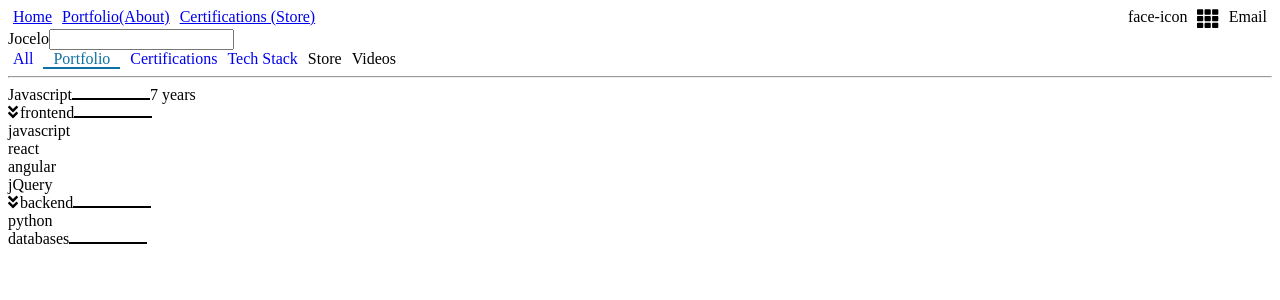
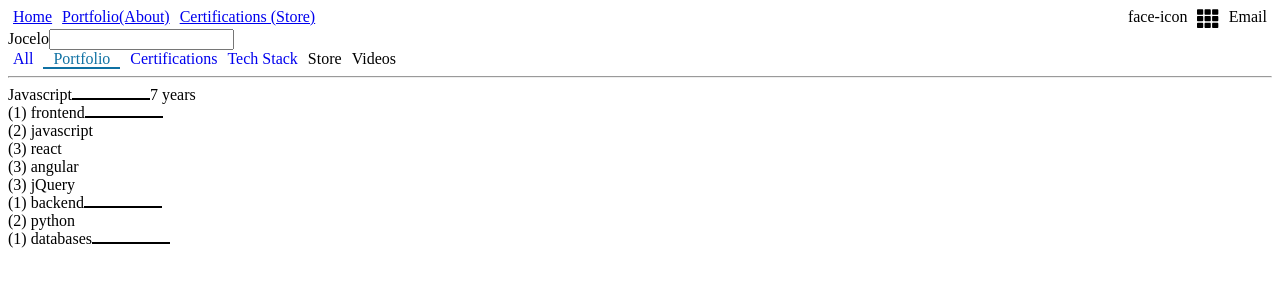
Before and after one commit to jocelo/jocelo.github.io, an Angular app: page /tech-stack in a window 1280 px wide. Shown: the top 300 px of the page. Built offline with nearby package versions, Linux system fonts and the light colour scheme.

Commit message:
new cert added

```diff
--- a/src/app/certifications/certifications.component.html
+++ b/src/app/certifications/certifications.component.html
@@ -1,15 +1,10 @@
 <div class="">
-  <div class="cert">
-    <p class="cert-desc">Introduction to Computer Science and Programming Using Python by <a href="https://www.edx.org/school/mitx" target="_blank">MITx</a> on <a href="https://www.edx.org" target="_blank">edX</a></p>
-    <a href="https://courses.edx.org/certificates/f78263947eda4c739575134763262c33">
-      <img src="https://res.cloudinary.com/mycollections/image/upload/v1551302762/certificates/computer_science_python_mitx.png" width="190px" height="150px">
+
+  <div class="cert" *ngFor="let cert of certs">
+    <p class="cert-desc">{{cert.desc}} by <a [href]="cert.siteLink" target="_blank">{{cert.site}}</a></p>
+    <a [href]="cert.certLink" target="_blank">
+      <img [src]="cert.certImage" width="190px" height="150px">
     </a>
   </div>
 
-  <div class="cert">
-    <p class="cert-desc">Programming Mobile Applications for Android Handheld Systems: Part 1 by University of Maryland, College Park on <a href="https://www.coursera.org" target="_blank">Coursera</a></p>
-    <a href="https://courses.edx.org/certificates/f78263947eda4c739575134763262c33">
-      <img src="https://res.cloudinary.com/mycollections/image/upload/v1551302937/certificates/android_cert_maryland.png" width="190px" height="150px">
-    </a>
-  </div>
 </div>
--- a/src/app/certifications/certifications.component.ts
+++ b/src/app/certifications/certifications.component.ts
@@ -6,8 +6,32 @@ import { Component, OnInit } from '@angular/core';
   styleUrls: ['./certifications.component.scss']
 })
 export class CertificationsComponent implements OnInit {
+  certs = [];
 
-  constructor() { }
+  constructor() {
+    this.certs = [{
+      obtainedDate: 'June 03, 2019',
+      desc: 'Interview Bootcamp: Algorithms + Data Structures',
+      siteLink: 'https://www.udemy.com/',
+      site: 'Udemy',
+      certLink: 'https://www.udemy.com/certificate/UC-ZQ6PP7JW/',
+      certImage: 'https://udemy-certificate.s3.amazonaws.com/image/UC-ZQ6PP7JW.jpg?l=null'
+    },{
+      obtainedDate: 'March 29, 2019',
+      desc: 'Introduction to Computer Science and Programming Using Python',
+      siteLink: 'https://www.edx.org/school/mitx',
+      site: 'MITx on edX',
+      certLink: 'https://courses.edx.org/certificates/f8fa717b2dad467aa27fd89bbef33f13',
+      certImage: 'https://res.cloudinary.com/mycollections/image/upload/v1551302762/certificates/computer_science_python_mitx.png'
+    },{
+      obtainedDate: 'March 12, 2015',
+      desc: 'Programming Mobile Applications for Android Handheld Systems: Part 1 by University of Maryland, College Park',
+      siteLink: 'https://www.coursera.org',
+      site: 'Coursera',
+      certLink: 'https://www.coursera.org/account/accomplishments/certificate/HMB4F9CDRM',
+      certImage: 'https://res.cloudinary.com/mycollections/image/upload/v1551302937/certificates/android_cert_maryland.png'
+    }];
+  }
 
   ngOnInit() {
   }
--- a/src/app/tech-stack/tech-stack.component.html
+++ b/src/app/tech-stack/tech-stack.component.html
@@ -16,19 +16,19 @@
     <!-- First Level -->
     <div class="roww" *ngFor="let tech of techstack">
       <div>
-        <span *ngIf="tech.details.length >= 1" class="details-lv1" [ngClass]=" 1 === 1 ? 'more-details' : ''"><fa-icon [icon]="faAngleDoubleDown"></fa-icon></span>
-        <span>{{tech.title}}</span>
+        <span *ngIf="tech.details.length >= 1" class="details-lv1" [ngClass]=" 1 === 1 ? 'more-details' : ''"></span>
+        <span>(1) {{tech.title}}</span>
         <span class="time-square" *ngFor="let o of cols">{{o}}</span>
 
         <!-- Second Level -->
         <div *ngFor="let subtech of tech.details">
-          <span>{{subtech.title}}</span>
+          <span class="details-lv2">(2) {{subtech.title}}</span>
           <span class="time-container">
           </span>
 
           <!-- Third Level -->
           <div *ngFor="let specificTech of subtech.details">
-            <span>{{specificTech.title}}</span>
+            <span class="details-lv3">(3) {{specificTech.title}}</span>
           </div> <!-- Third level -->
         </div> <!-- Second level -->
       </div> <!-- First level -->
--- a/src/app/tech-stack/tech-stack.component.scss
+++ b/src/app/tech-stack/tech-stack.component.scss
@@ -1,7 +1,4 @@
-.details-lv1 {
-  display: inline-block;
-  width: 12px;
-}
+
 
 .details-lv1:before {
   content: ' ';
```
Also changed, not shown: 1 other file (tests, documents, lock files or other folders).
